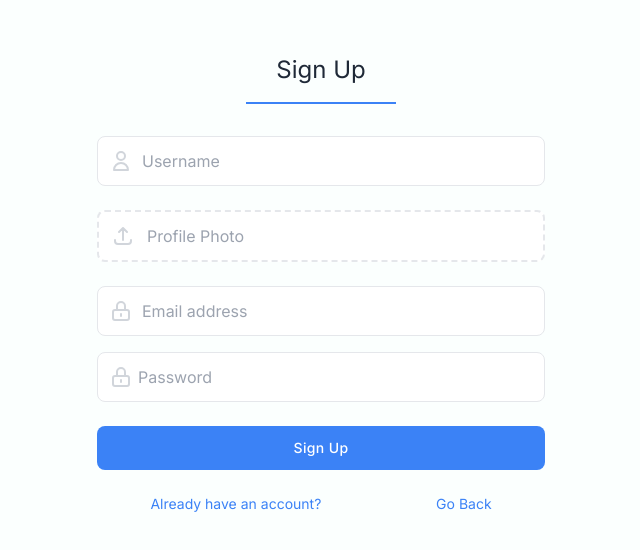
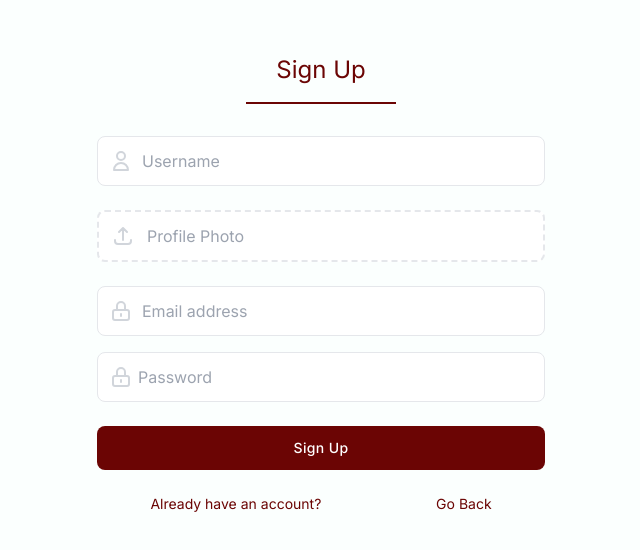
Before and after one commit to agusalta/PNT2_TP_GRUPAL, a Next.js app: page /users/register in a window 1280 px wide. Shown: the part 128-678 px from the top of the page, without its empty margins (319-959 px from the left). Built offline with nearby package versions, Linux system fonts and the light colour scheme.

Commit message:
upd botones rojos login, register

```diff
--- a/app/users/login/page.js
+++ b/app/users/login/page.js
@@ -37,7 +37,7 @@ function SignInForm() {
         <section className="bg-customWhite">
             <div className="container flex items-center justify-center min-h-screen px-6 mx-auto">
                 <form className="w-full max-w-md" onSubmit={handleSubmit}>
-                    <h1 className="mt-3 text-2xl font-semibold text-gray-800 capitalize sm:text-3xl ">
+                    <h1 className="mt-3 text-2xl font-semibold text-customDarkRed capitalize sm:text-3xl ">
                         Sign In
                     </h1>
 
@@ -83,16 +83,16 @@ function SignInForm() {
 
                     <div className="mt-6">
                         <button
-                            className="w-full px-6 py-3 text-sm font-medium tracking-wide text-white capitalize transition-colors duration-300 transform bg-blue-500 rounded-lg hover:bg-blue-400 focus:outline-none focus:ring focus:ring-blue-300 focus:ring-opacity-50"
+                            className="w-full px-6 py-3 text-sm font-medium tracking-wide text-white capitalize transition-colors duration-300 transform bg-customDarkRed rounded-lg hover:bg-black focus:outline-none focus:ring focus:ring-blue-300 focus:ring-opacity-50"
                         >
                             Sign in
                         </button>
 
                         <div className="flex items-center justify-around gap-2 mt-6 text-center">
-                            <Link href={"/users/register"} className="text-sm text-blue-500 hover:underline dark:text-blue-400">
+                            <Link href={"/users/register"} className="text-sm text-customDarkRed hover:underline dark:text-customDarkRed">
                                 Don’t have an account yet? Sign up
                             </Link>
-                            <Link href={"/"} className="text-sm text-blue-500 hover:underline dark:text-blue-400">
+                            <Link href={"/"} className="text-sm text-blue-500 hover:underline dark:text-customDarkRed">
                                 Go Back
                             </Link>
                         </div>
--- a/app/users/register/page.js
+++ b/app/users/register/page.js
@@ -62,7 +62,7 @@ function SignUpForm() {
             <div className="container flex items-center justify-center min-h-screen px-6 mx-auto">
                 <form className="w-full max-w-md" onSubmit={handleSubmit}>
                     <div className="flex items-center justify-center mt-6">
-                        <a href="#" className="w-1/3 pb-4 text-2xl text-center text-gray-800 capitalize border-b-2 border-blue-500 dark:border-blue-400">
+                        <a href="#" className="w-1/3 pb-4 text-2xl text-center text-customDarkRed capitalize border-b-2 border-customDarkRed dark:border-customDarkRed">
                             Sign Up
                         </a>
                     </div>
@@ -146,16 +146,16 @@ function SignUpForm() {
                     <div className="mt-6">
                         <button
                             type='submit'
-                            className="w-full px-6 py-3 text-sm font-medium tracking-wide text-white capitalize transition-colors duration-300 transform bg-blue-500 rounded-lg hover:bg-blue-400 focus:outline-none focus:ring focus:ring-blue-300 focus:ring-opacity-50"
+                            className="w-full px-6 py-3 text-sm font-medium tracking-wide text-white capitalize transition-colors duration-300 transform bg-customDarkRed rounded-lg hover:bg-black focus:outline-none focus:ring focus:ring-blue-300 focus:ring-opacity-50"
                         >
                             Sign Up
                         </button>
 
                         <div className="flex items-center justify-around gap-2 mt-6 text-center">
-                            <Link href={"/users/login"} className="text-sm text-blue-500 hover:underline dark:text-blue-400">
+                            <Link href={"/users/login"} className="text-sm text-customDarkRed hover:underline dark:text-customDarkRed">
                                 Already have an account?
                             </Link>
-                            <Link href={"/"} className="text-sm text-blue-500 hover:underline dark:text-blue-400">
+                            <Link href={"/"} className="text-sm text-customDarkRed hover:underline dark:text-customDarkRed">
                                 Go Back
                             </Link>
                         </div>
```
